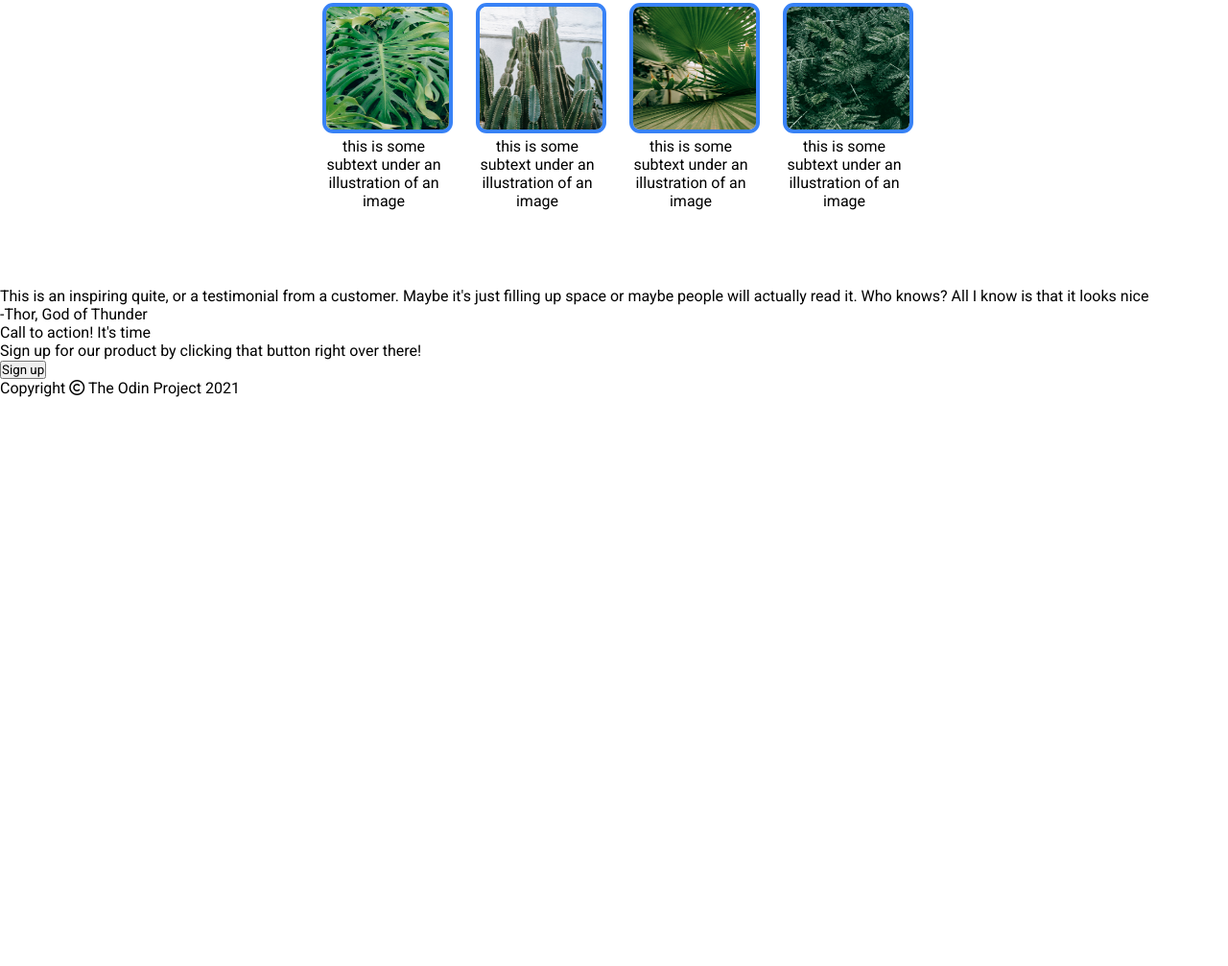
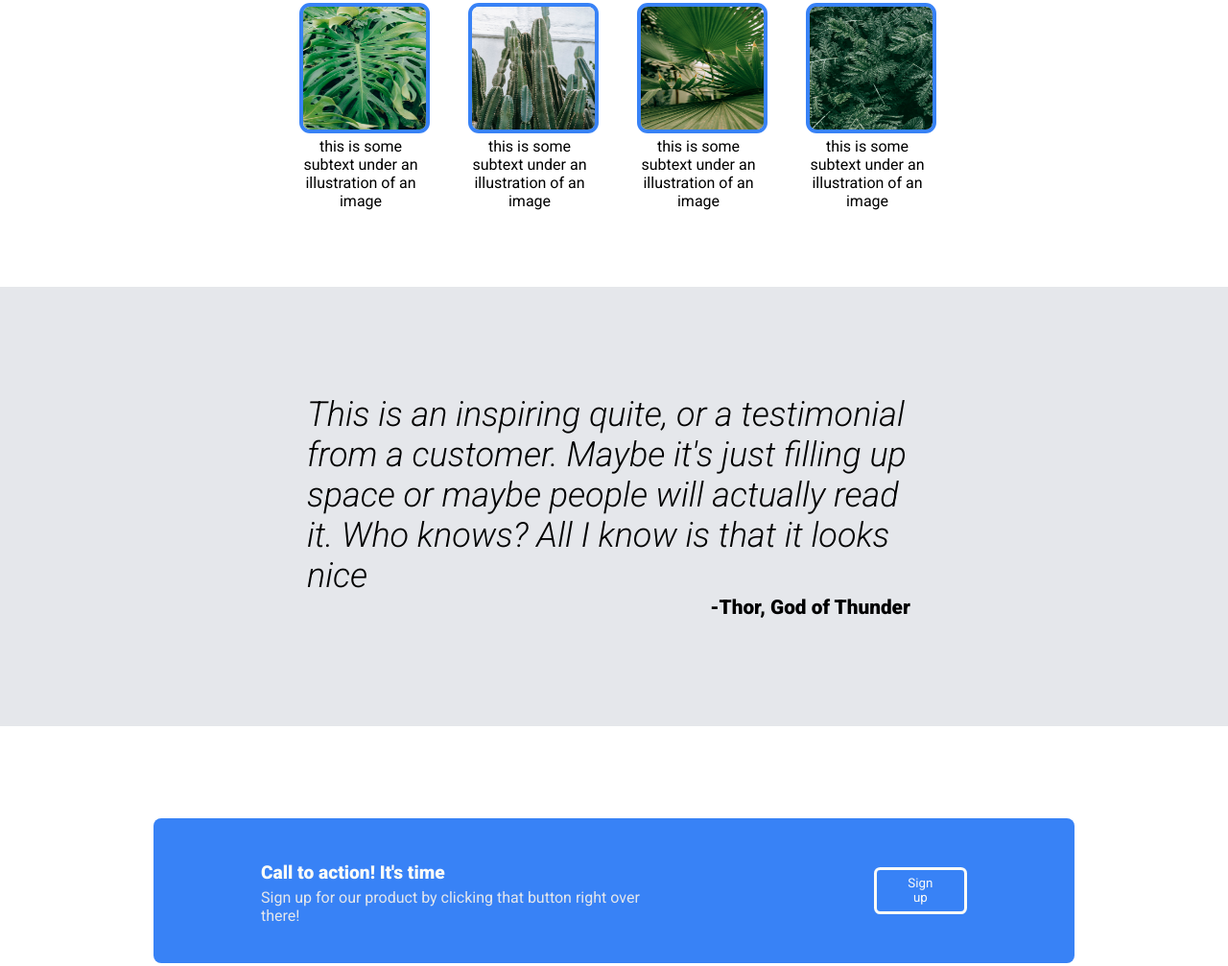
Before and after one commit to jawciu/landing_page, a plain HTML site: page index.html in a window 1280 px wide. Shown: the part 647-1654 px from the top of the page at 96% size. Before the commit the page ends 1061 px from the top, so only its background shows below. Drawn offline with Linux system fonts and the light colour scheme.

Commit message:
Added style to quote, sign-uo call and footer section

```diff
--- a/index.html
+++ b/index.html
@@ -34,7 +34,7 @@
       </div>
     </div>
 
-    <h2 class="additional-heading">Some random information</h2>
+    <h2 class="additional-heading">Some random information.</h2>
 
     <div class="additional-info">
       <div class="img-text">
@@ -64,8 +64,11 @@
       <div class="quote-author">-Thor, God of Thunder</div>
     </div>
     <div class="sign-up">
-      <div>Call to action! It's time</div>
-      <div>Sign up for our product by clicking that button right over there!</div>
+      <div class="sign-up-text">
+        <h3 class="sign-up-call">Call to action! It's time</h3>
+        <div class="sign-up-text">Sign up for our product by clicking that
+        button right over there!</div>
+      </div>
       <button class="btn-bottom">Sign up</button>
     </div>
   </main>
--- a/style.css
+++ b/style.css
@@ -53,7 +53,7 @@ h1 {
 
 h2.h2-hero {
   font-size: 1.125rem;
-  color: rgba(255, 255, 255, 0.7);
+  color: #e5e7eb;
   font-weight: 300;
 }
 .img-main {
@@ -64,7 +64,7 @@ h2.h2-hero {
 .btn-top {
   color: #f9faf8;
   background-color: #3882F6;
-  padding: 0.3rem 1.5rem;
+  padding: 0.4rem 1.6rem;
   border: none;
   border-radius: 0.4rem;
   margin-top: 0.5rem;
@@ -80,7 +80,7 @@ h2.h2-hero {
 .additional-info {
   display: flex;
   justify-content: center;
-  gap: 2rem;
+  gap: 3rem;
   margin: 2.5rem 10rem 5rem 10rem;
 }
 
@@ -97,3 +97,63 @@ h2.h2-hero {
 .text {
   text-align: center;
 }
+
+/*QUOTE*/
+.quote {
+  background-color: #e5e7eb;
+  display: flex;
+  flex-direction: column;
+  padding: 7rem 20rem;
+}
+.quote-text {
+  font-size: 2.25rem;
+  font-style: italic;
+  font-weight: 300;
+}
+.quote-author {
+  align-self: flex-end;
+  padding-right: 0.7rem;
+  font-weight: 700;
+  font-size: 1.3rem;
+}
+
+/*SIGN UP CALL*/
+.sign-up {
+  background-color: #3882F6;
+  display: flex;
+  justify-content: center;
+  align-items: center;
+  gap: 15rem;
+  margin: 6rem 10rem;
+  padding: 2.5rem 7rem;
+  border-radius: 0.5rem;
+}
+
+.sign-up-call {
+  color: #f9faf8;
+  font-weight: 700;
+  font-size: 1.2rem;
+}
+
+.sign-up-text {
+  color: #e5e7eb;
+  margin-top: 0.3rem;
+}
+
+.btn-bottom {
+  color: #f9faf8;
+  background-color: #3882F6;
+  border: 3px solid #f9faf8;
+  border-radius: 0.4rem;
+  padding: 0.4rem 1.6rem;
+}
+
+/*FOOTER*/
+.footer {
+  display: flex;
+  background-color: #1F2937;
+  justify-content: center;
+  align-items: center;
+  color: #e5e7eb;
+  padding: 2.5rem;
+}
```
